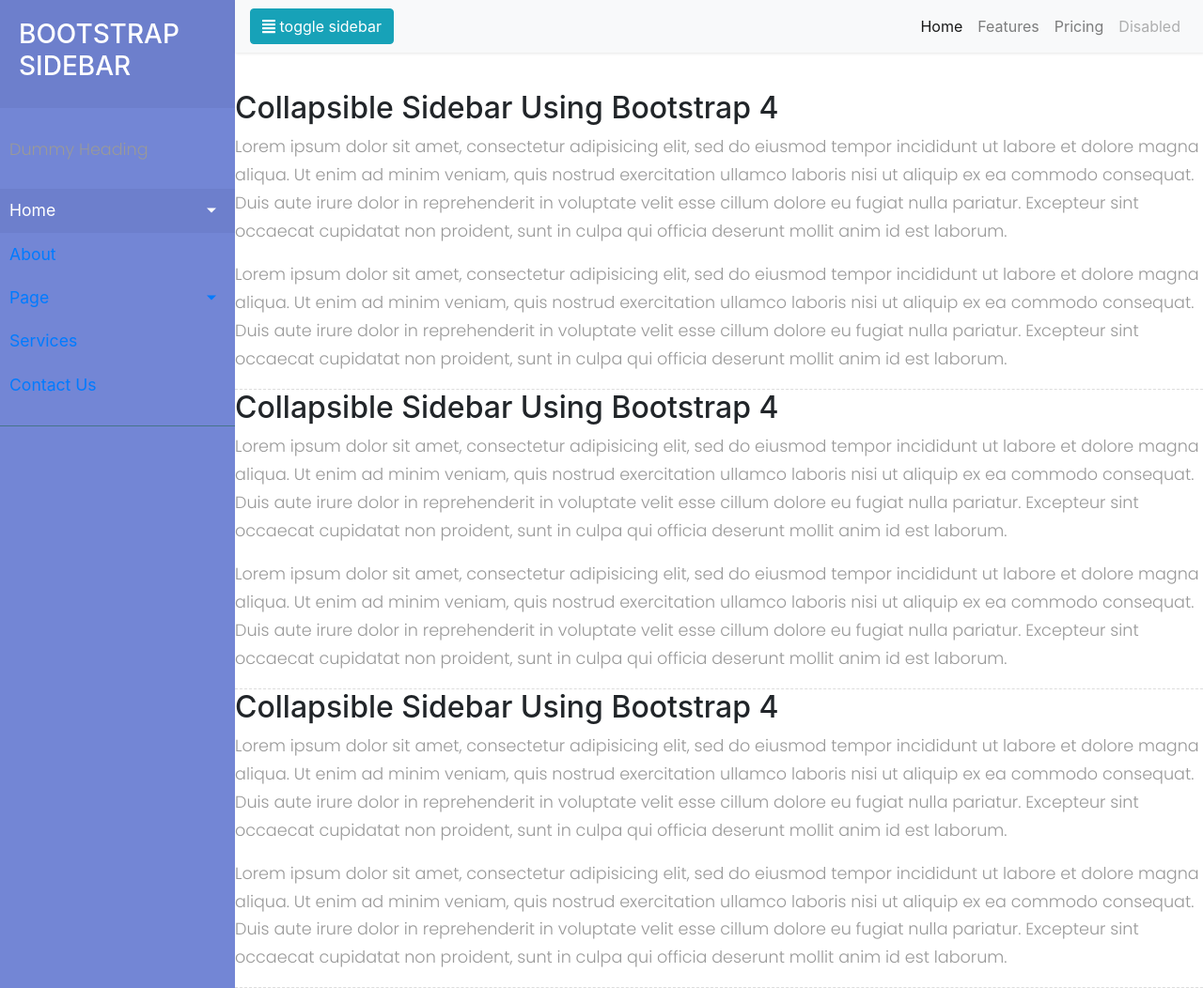
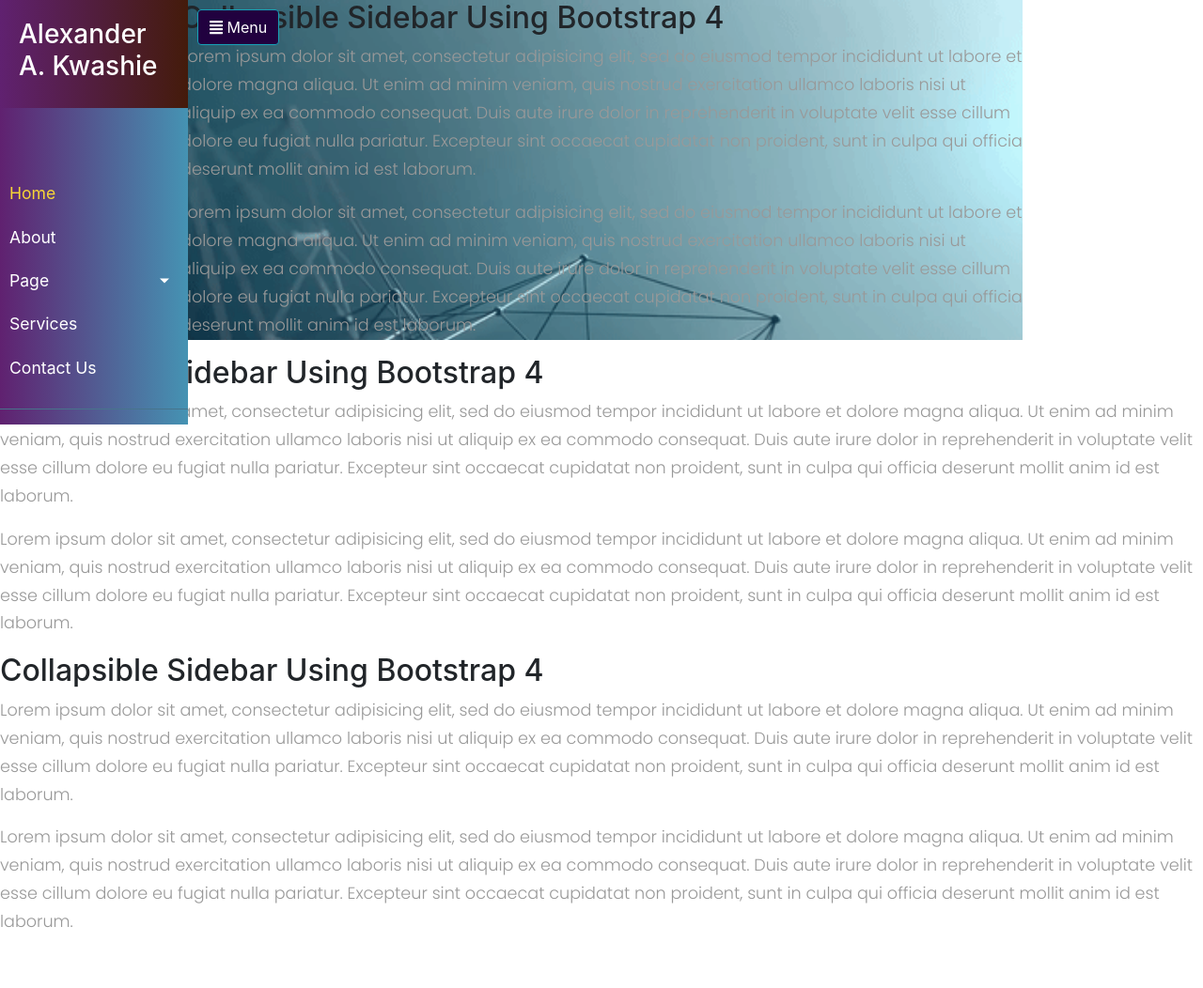
Before and after one commit to alexkwashie/porfolio, a Django app: page / in a window 1280 px wide. Shown: the whole page at 94% size. After the commit the page ends 988 px from the top, so only its background shows below. Run offline with Django 3.2, Linux system fonts and the light colour scheme; some libraries are stand-ins or nearby versions.

Commit message:
working on sidebar

```diff
--- a/portf_/portf_App/static/appo.js
+++ b/portf_/portf_App/static/appo.js
@@ -5,3 +5,9 @@ $(document).ready(function(){
         console.log('new')
     });
 });
+
+$(document).ready(function(){
+    $('.new').on('click',function(){
+        $('.active').toggleClass('active');
+    });
+});
--- a/portf_/portf_App/static/style.css
+++ b/portf_/portf_App/static/style.css
@@ -1,59 +1,45 @@
 @import "https://fonts.googleapis.com/css?family=Poppins:300,400,500,600,700";
 body{font-family: 'Poppins', sans-serif;
      background: #fafafa}
+
 p{font-family: 'Poppins', sans-serif;
   font-size: 1.1em;
 	font-weight: 300;
 	line-height: 1.7em;
 	color: #999;
 }
-a,
-a:hover,
-a:focus{
-	color: inherit;
-	text-decoration: none;
-	transition: all 0.3s;
-}
-.navbar{
-	padding: 15px 10px;
-	background: #fff;
-	border: none;
-	border-radius: 0;
-	margin-bottom: 40px;
-	box-shadow: 1px 1px 3px rgba(0,0,0,0.1);
-}
 
-.navbar-btn{
-	box-shadow: none;
-	outline: none!important;
-	border: none;
-}
-
-.line{
-	width: 100%;
-	height: 1px;
-	border-bottom: 1px dashed #ddd;
-}
 
 .wrapper {
+
     display: flex;
     width: 100%;
-    align-items: stretch;
+	align-items: stretch;
+
+
 }
 #sidebar {
-    min-width: 250px;
-    max-width: 250px;
-    background: #7386D5;
+
+    min-width: 200px;
+	max-width: 200px;
+	height: 100%;
+    background-image: linear-gradient(to right,#602170, #4593b3);
     color: #fff;
-    transition: all 0.3s;
+	transition: all 0.3s;
+	align-items: stretch;
+
+
+
+
 }
 #sidebar.active{
-	margin-left: -250px;
+	margin-left: -200px;
+
 }
 
 #sidebar .sidebar-header{
 	padding: 20px;
-	background: #6d7fcc;
+	background-image: linear-gradient(to right,#602170, #441b0b);
 }
 #sidebar ul.components{
 	padding: 20px 0px;
@@ -70,20 +56,22 @@ a:focus{
 	padding: 10px;
 	font-size: 1.1em;
 	display: block;
+	color: #fff;
 }
 #sidebar ul li a:hover {
-    color: #7386D5;
-    background: #fff;
+    color: rgb(237, 238, 213);
+    background-image: linear-gradient(to right,#602170, #efc0f8);
 }
 
 #sidebar ul li.active>a,
 a[aria-expanded="true"] {
-    color: #fff;
-    background: #6d7fcc;
+    color: rgb(248, 213, 54);
+    background-image: linear-gradient(to right,#602170, #4593b3);
 }
 a[data-toggle="collapse"] {
     position: relative;
 }
+
 .dropdown-toggle::after {
     display: block;
     position: absolute;
@@ -93,9 +81,10 @@ a[data-toggle="collapse"] {
 }
 
 ul ul a {
+	color: black !important;
     font-size: 0.9em !important;
     padding-left: 30px !important;
-    background: #6d7fcc;
+    background: #ffffff;
 }
 
 ul.CTAs {
@@ -109,22 +98,21 @@ ul.CTAs a {
     border-radius: 5px;
     margin-bottom: 5px;
 }
-a.download{
-	background: #fff;
-	color: #7386D5;
+
+#sidebarCollapse{
+	background: rgb(33, 1, 63);
+	margin: 10px;
 }
-a.article,
-a.article:hover {
-    background: #6d7fcc !important;
-    color: #fff !important;
-}
+
 
 #content {
     width: 100%;
     padding: 20px;
     min-height: 100vh;
-    transition: all 0.3s;
+	transition: all 0.3s;
+
 }
+
 
 @media(maz-width:768px){
 	#sidebar{margin-left: -250px;}
@@ -132,6 +120,27 @@ a.article:hover {
 		margin-left: 0px;
 	}
 	#sidebarCollapse span{
-		display: none;
+		display: block;
+
 	}
 }
+
+
+.container {
+	margin-left: 250px  !important;
+}
+
+aside{
+	position:fixed;
+    width: 200px;
+    height: 100% !important;
+
+}
+
+#wrappe {
+	background-image: url(Petty.gif);
+	background-repeat: no-repeat;
+	background-size: cover;
+	width: 70%;
+	margin: 0 auto;
+  }
--- a/portf_/portf_App/templates/home.html
+++ b/portf_/portf_App/templates/home.html
@@ -26,29 +26,19 @@
 	</head>
 	<body>
 
+	<aside>
    <div class="wrapper">
    	<nav id="sidebar">
    		<div class="sidebar-header">
-   			<h3>BOOTSTRAP SIDEBAR</h3>
+   			<h3>Alexander A. Kwashie</h3>
    		</div>
 
+<br><br>
+   		<ul class="list-unstyled components">
+   			<li class="active">
+   				<a href="#homeSubmenu"  aria-expanded="false" class="new">Home</a>
+   			</li>
 
-   		<ul class="list-unstyled components">
-   			<p>Dummy Heading</p>
-   			<li class="active">
-   				<a href="#homeSubmenu" data-toggle="collapse" aria-expanded="false" class="dropdown-toggle">Home</a>
-   				<ul class="collapse list-unstyled" id="homeSubmenu">
-   					<li>
-   						<a href="#">home1</a>
-   					</li>
-   					<li>
-   						<a href="#">home2</a>
-   					</li>
-   					<li>
-   						<a href="#">home3</a>
-   					</li>
-   				</ul>
-   			</li>
 
    			<li>
    				<a href="#">About</a>
@@ -78,35 +68,18 @@
    	</nav>
 
    	<div class="content">
-   		<nav class="navbar navbar-expand-lg navbar-light bg-light">
+
 
    		<button type="button" id="sidebarCollapse" class="btn btn-info">
-   			<i class="fa fa-align-justify"></i> <span>toggle sidebar</span>
+   			<i class="fa fa-align-justify"></i> <span>Menu</span>
    		</button>
 
-  <!--<a class="navbar-brand" href="#">Navbar</a> -->
-  <button class="navbar-toggler" type="button" data-toggle="collapse" data-target="#navbarNav" aria-controls="navbarNav" aria-expanded="false" aria-label="Toggle navigation">
-    <span class="navbar-toggler-icon"></span>
-  </button>
-  <div class="collapse navbar-collapse" id="navbarNav">
-    <ul class="navbar-nav ml-auto">
-      <li class="nav-item active">
-        <a class="nav-link" href="#">Home <span class="sr-only">(current)</span></a>
-      </li>
-      <li class="nav-item">
-        <a class="nav-link" href="#">Features</a>
-      </li>
-      <li class="nav-item">
-        <a class="nav-link" href="#">Pricing</a>
-      </li>
-      <li class="nav-item">
-        <a class="nav-link disabled" href="#">Disabled</a>
-      </li>
-    </ul>
    </div>
-</nav>
+</aside>
 
 
+
+		<div id="wrappe">
 
 		<h2>Collapsible Sidebar Using Bootstrap 4</h2>
 
@@ -114,13 +87,11 @@
 	   <p>Lorem ipsum dolor sit amet, consectetur adipisicing elit, sed do eiusmod tempor incididunt ut labore et dolore magna aliqua. Ut enim ad minim veniam, quis nostrud exercitation ullamco laboris nisi ut aliquip ex ea commodo consequat. Duis aute irure dolor in reprehenderit in voluptate velit esse cillum dolore eu fugiat nulla pariatur. Excepteur sint occaecat cupidatat non proident, sunt in culpa qui officia deserunt mollit anim id est laborum.</p>
 
 		<div class="line"></div>
+	</div>
 
-  	<h2>Collapsible Sidebar Using Bootstrap 4</h2>
 
-  	 <p>Lorem ipsum dolor sit amet, consectetur adipisicing elit, sed do eiusmod tempor incididunt ut labore et dolore magna aliqua. Ut enim ad minim veniam, quis nostrud exercitation ullamco laboris nisi ut aliquip ex ea commodo consequat. Duis aute irure dolor in reprehenderit in voluptate velit esse cillum dolore eu fugiat nulla pariatur. Excepteur sint occaecat cupidatat non proident, sunt in culpa qui officia deserunt mollit anim id est laborum.</p>
-     <p>Lorem ipsum dolor sit amet, consectetur adipisicing elit, sed do eiusmod tempor incididunt ut labore et dolore magna aliqua. Ut enim ad minim veniam, quis nostrud exercitation ullamco laboris nisi ut aliquip ex ea commodo consequat. Duis aute irure dolor in reprehenderit in voluptate velit esse cillum dolore eu fugiat nulla pariatur. Excepteur sint occaecat cupidatat non proident, sunt in culpa qui officia deserunt mollit anim id est laborum.</p>
 
-  	<div class="line"></div>
+	<div>
 		<h2>Collapsible Sidebar Using Bootstrap 4</h2>
 
 		 <p>Lorem ipsum dolor sit amet, consectetur adipisicing elit, sed do eiusmod tempor incididunt ut labore et dolore magna aliqua. Ut enim ad minim veniam, quis nostrud exercitation ullamco laboris nisi ut aliquip ex ea commodo consequat. Duis aute irure dolor in reprehenderit in voluptate velit esse cillum dolore eu fugiat nulla pariatur. Excepteur sint occaecat cupidatat non proident, sunt in culpa qui officia deserunt mollit anim id est laborum.</p>
@@ -129,13 +100,14 @@
 		<div class="line"></div>
 
 	</div>
+	<div>
+		<h2>Collapsible Sidebar Using Bootstrap 4</h2>
 
+		 <p>Lorem ipsum dolor sit amet, consectetur adipisicing elit, sed do eiusmod tempor incididunt ut labore et dolore magna aliqua. Ut enim ad minim veniam, quis nostrud exercitation ullamco laboris nisi ut aliquip ex ea commodo consequat. Duis aute irure dolor in reprehenderit in voluptate velit esse cillum dolore eu fugiat nulla pariatur. Excepteur sint occaecat cupidatat non proident, sunt in culpa qui officia deserunt mollit anim id est laborum.</p>
+	   <p>Lorem ipsum dolor sit amet, consectetur adipisicing elit, sed do eiusmod tempor incididunt ut labore et dolore magna aliqua. Ut enim ad minim veniam, quis nostrud exercitation ullamco laboris nisi ut aliquip ex ea commodo consequat. Duis aute irure dolor in reprehenderit in voluptate velit esse cillum dolore eu fugiat nulla pariatur. Excepteur sint occaecat cupidatat non proident, sunt in culpa qui officia deserunt mollit anim id est laborum.</p>
 
-
-
-
+		<div class="line"></div>
 	</div>
-
 
     <!-- Optional JavaScript -->
     <!-- jQuery first, then Popper.js, then Bootstrap JS -->
```
Also changed, not shown: portf_/portf_App/static/Petty.gif (added), portf_/portf_App/static/new.jpg (added). Lines whose indentation alone changed are shown as unchanged.
